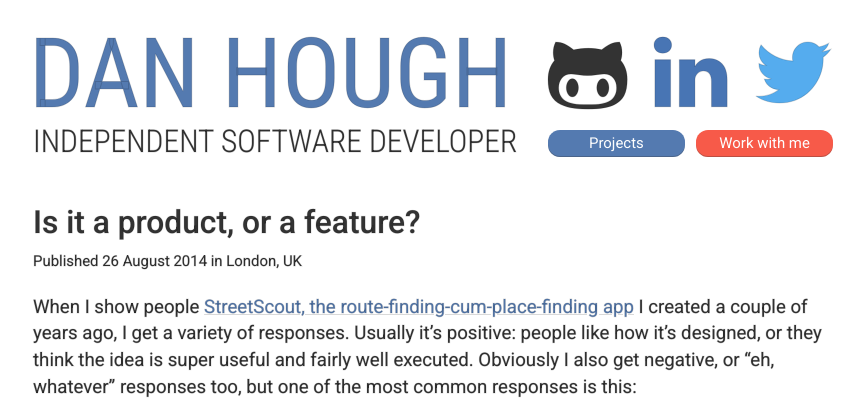
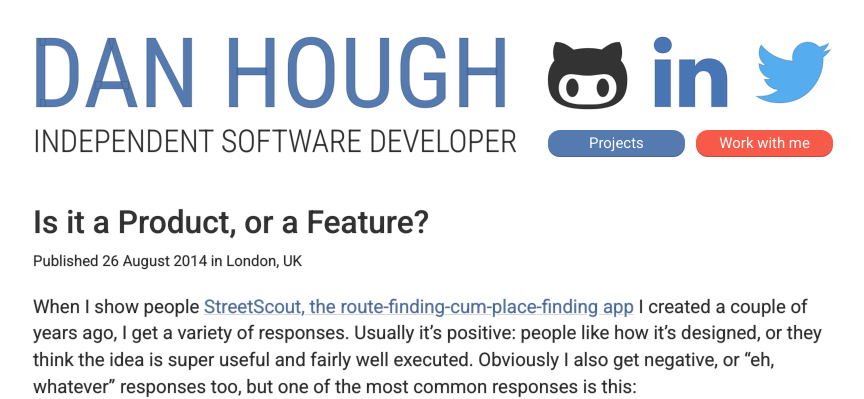
Before and after one commit to basicallydan/danhough.com, a Jekyll site: the page built from _posts/2014-08-26-feature-or-product.markdown, in a window 1280 px wide. Shown: the top 399 px of the page, without its empty margins (207-1071 px from the left). Built offline with Jekyll 4.4.1, drawn with Linux system fonts in a browser that asks for light colours; Markdown is read by kramdown in place of the engine named in the settings; comment, search, counter and statistics services are not loaded.

Commit message:
Fixed some dodgy capitalisation

```diff
--- a/_posts/2014-08-26-feature-or-product.markdown
+++ b/_posts/2014-08-26-feature-or-product.markdown
@@ -1,7 +1,7 @@
 ---
 published: true
 layout: post
-title: Is it a product, or a feature?
+title: Is it a Product, or a Feature?
 date_created: 26 August 2014
 location: London, UK
 comments: true
```
